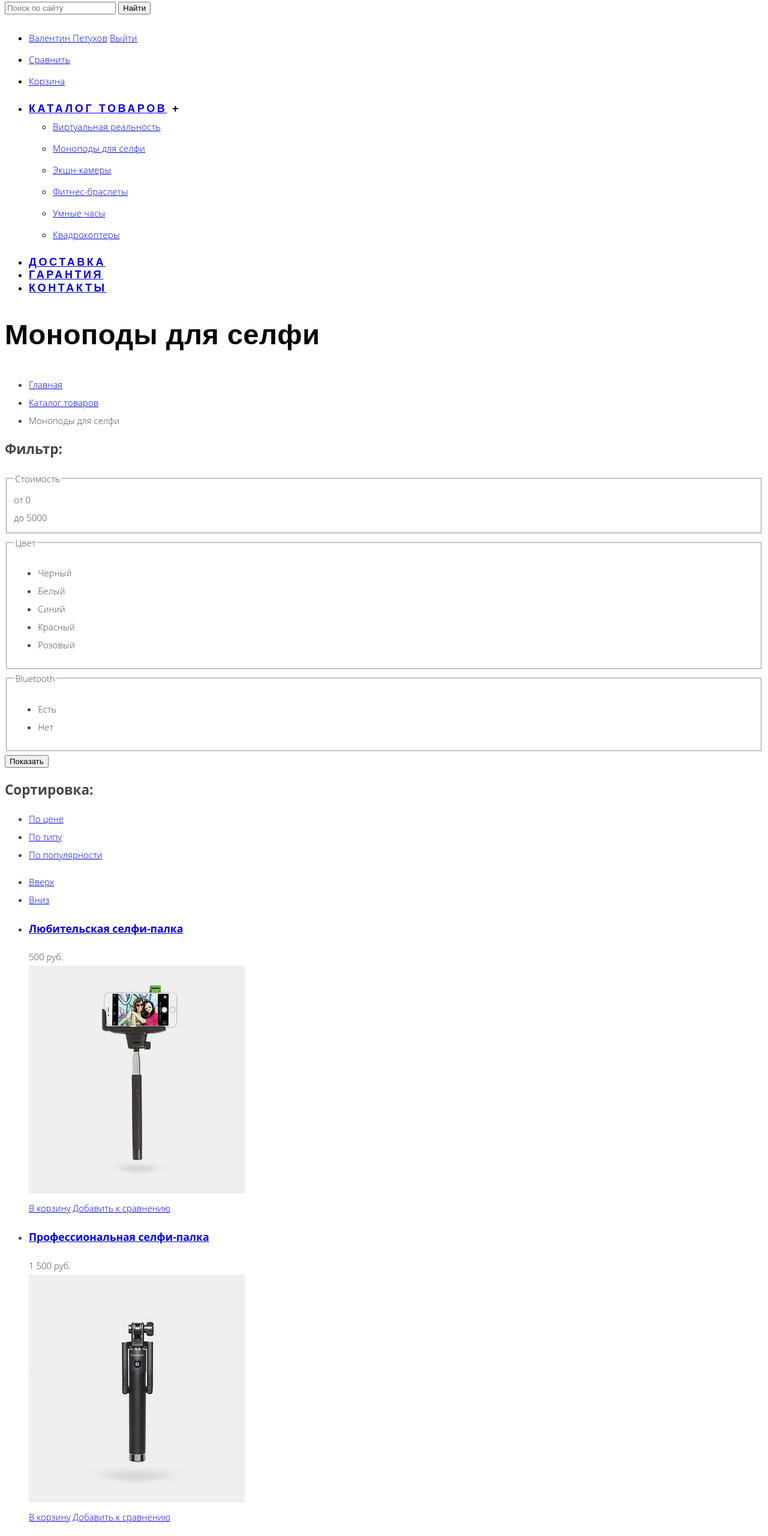
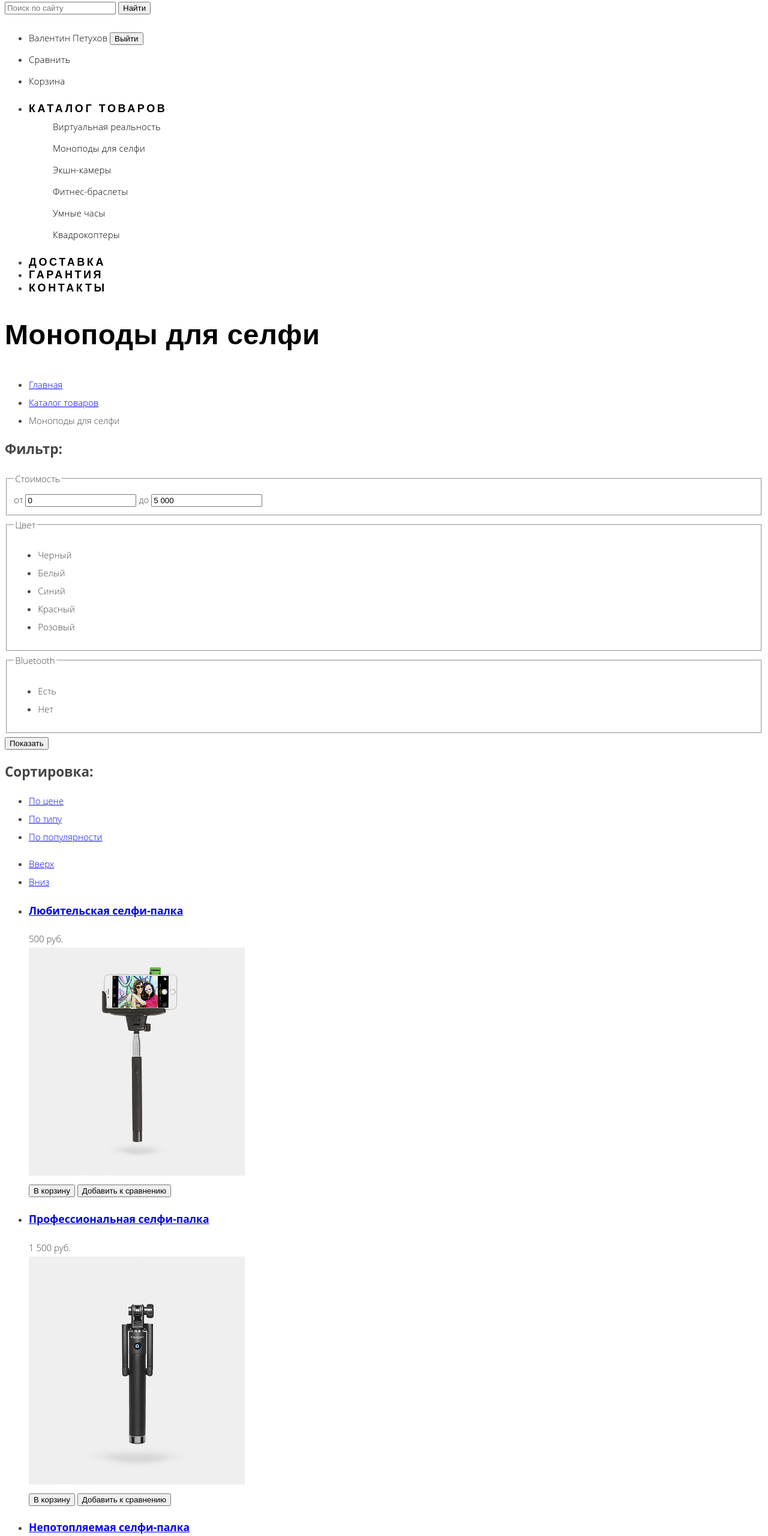
Before and after one commit to TemLove/439255-device, a plain HTML site: page catalog.html in a window 1280 px wide. Shown: the part 59-2620 px from the top of the page at 60% size. Drawn offline with Linux system fonts and the light colour scheme.

Commit message:
Доработка доступности в разметке

```diff
--- a/catalog.html
+++ b/catalog.html
@@ -16,15 +16,16 @@
         <div class="user-menu">
           <div class="user-menu__left">
             <form class="search-form" method="get" action="https://echo.htmlacademy.ru">
-              <input class="search-field search-icon" type="search" placeholder="Поиск по сайту">
+              <label for="search" class="visually-hidden">Поиск</label>
+              <input class="search-field search-icon" type="search" id="search" placeholder="Поиск по сайту">
               <button class="button">Найти</button>
             </form>
           </div>
           <div class="user-menu__right">
             <ul class="user-links user-links-header">
               <li class="menu-entrance">
-                <a class="menu-icon h-entrance-icon" href="#">Валентин Петухов</a>
-                <a class="entrance-logout" href="#">Выйти</a>
+                <a class="menu-icon h-entrance-icon" href="profile.html">Валентин Петухов</a>
+                <button class="entrance-logout" type="button">Выйти</button>
               </li>
               <li class="menu-compare">
                 <a class="menu-icon h-compare-icon" href="#">Сравнить</a>
@@ -38,8 +39,7 @@
         <nav class="main-navigation">
           <ul class="catalog-navigation">
             <li>
-              <a href="#">Каталог товаров</a>
-              <span class="catalog-navigation-open">+</span>
+              <a class="catalog-navigation-open" href="#">Каталог товаров</a>
               <ul class="submenu">
                 <li>
                   <a href="#">Виртуальная реальность</a>
@@ -64,13 +64,13 @@
           </ul>
           <ul class="site-navigation site-navigation-header">
             <li class="menu-delivery">
-              <a href="#">Доставка</a>
+              <a href="delivery.html">Доставка</a>
             </li>
             <li class="menu-guarantee">
-              <a href="#">Гарантия</a>
+              <a href="guarantee.html">Гарантия</a>
             </li>
             <li class="menu-contacts">
-              <a href="#">Контакты</a>
+              <a href="contacts.html">Контакты</a>
             </li>
           </ul>
         </nav>
@@ -100,9 +100,16 @@
               <h2 class="filters-title">Фильтр:</h2>
               <fieldset class="price-filter">
                 <legend class="price-filter-title">Стоимость</legend>
-                <div class="price-filter-scale">
-                  <div class="price-filter-min">от 0</div>
-                  <div class="price-filter-max">до 5000</div>
+                <div class="range-filter">
+                  <div class="range-controls">
+                    <div class="scale"><div class="bar"></div></div>
+                    <div class="toggle min-toggle"></div>
+                    <div class="toggle max-toggle"></div>
+                  </div>
+                  <div class="price-controls">
+                    от <input class="min-price" type="text" value="0">
+                    до <input class="max-price" type="text" value="5 000">
+                  </div>
                 </div>
               </fieldset>
               <fieldset class="color-filter">
@@ -143,7 +150,7 @@
                   </li>
                 </ul>
               </fieldset>
-              <button type="submit" class="filter-button button">Показать</button>
+              <button class="filter-button button" type="submit">Показать</button>
             </form>
           </div>
           <div class="catalog-products">
@@ -184,8 +191,8 @@
                   </a>
                 </div>
                 <div class="catalog-item-buy">
-                  <a class="button" href="#">В корзину</a>
-                  <a class="to-compare" href="#">Добавить к сравнению</a>
+                  <button class="button" type="button">В корзину</button>
+                  <button class="to-compare" type="button">Добавить к сравнению</button>
                 </div>
               </li>
               <li class="catalog-item">
@@ -201,8 +208,8 @@
                   </a>
                 </div>
                 <div class="catalog-item-buy">
-                  <a class="button" href="#">В корзину</a>
-                  <a class="to-compare" href="#">Добавить к сравнению</a>
+                  <button class="button" type="button">В корзину</button>
+                  <button class="to-compare" type="button">Добавить к сравнению</button>
                 </div>
               </li>
               <li class="catalog-item">
@@ -218,8 +225,8 @@
                   </a>
                 </div>
                 <div class="catalog-item-buy">
-                  <a class="button" href="#">В корзину</a>
-                  <a class="to-compare" href="#">Добавить к сравнению</a>
+                  <button class="button" type="button">В корзину</button>
+                  <button class="to-compare" type="button">Добавить к сравнению</button>
                 </div>
               </li>
               <li class="catalog-item">
@@ -235,8 +242,8 @@
                   </a>
                 </div>
                 <div class="catalog-item-buy">
-                  <a class="button" href="#">В корзину</a>
-                  <a class="to-compare" href="#">Добавить к сравнению</a>
+                  <button class="button" type="button">В корзину</button>
+                  <button class="to-compare" type="button">Добавить к сравнению</button>
                 </div>
               </li>
             </ul>
@@ -261,13 +268,13 @@
       <div class="footer-middle">
         <ul class="site-navigation site-navigation-footer">
           <li class="menu-delivery">
-            <a href="#">Доставка</a>
+            <a href="deliver.html">Доставка</a>
           </li>
           <li class="menu-guarantee">
-            <a href="#">Гарантия</a>
+            <a href="guarantee.html">Гарантия</a>
           </li>
           <li class="menu-contacts">
-            <a href="#">Контакты</a>
+            <a href="contacts.html">Контакты</a>
           </li>
         </ul>
         <ul class="socials">
@@ -285,14 +292,14 @@
       <div class="footer-right">
         <ul class="user-links user-links-footer">
           <li class="menu-entrance">
-            <a class="menu-icon h-entrance-icon" href="#">Валентин Петухов</a>
-            <a class="entrance-logout" href="#">Выйти</a>
+            <a class="menu-icon h-entrance-icon" href="profile.html">Валентин Петухов</a>
+            <button class="entrance-logout" type="button">Выйти</button>
           </li>
           <li class="menu-compare">
-            <a class="menu-icon f-compare-icon" href="#">Сравнить</a>
+            <a class="menu-icon f-compare-icon" href="compare.html">Сравнить</a>
           </li>
           <li class="menu-cart">
-            <a class="menu-icon f-cart-icon" href="#">Корзина</a>
+            <a class="menu-icon f-cart-icon" href="cart.html">Корзина</a>
           </li>
         </ul>
         <p class="phone">Тел.: +7 (495) 495-95-95</p>
--- a/css/style.css
+++ b/css/style.css
@@ -20,6 +20,10 @@ body {
 .user-menu {
   line-height: 36px;
   letter-spacing: 0.01em;
+}
+
+.user-menu a {
+  text-decoration: none;
   color: #000000;
 }
 
@@ -32,15 +36,18 @@ body {
   letter-spacing: 0.01em;
 }
 
-.catalog-navigation,
-.site-navigation {
+.main-navigation {
   font-family: "Gilroy", "Arial", sans-serif;
   font-size: 18px;
   line-height: 1.2;
-  color: #000000;
   font-weight: 800;
   letter-spacing: 0.2em;
   text-transform: uppercase;
+}
+
+.main-navigation a {
+  text-decoration: none;
+  color: #000000;
 }
 
 .submenu {
@@ -50,5 +57,5 @@ body {
   font-weight: 300;
   letter-spacing: 0.01em;
   text-transform: none;
-  color: #000000;
+  list-style: none;
 }
```
Also changed, not shown: index.html (+29 -29 lines).
